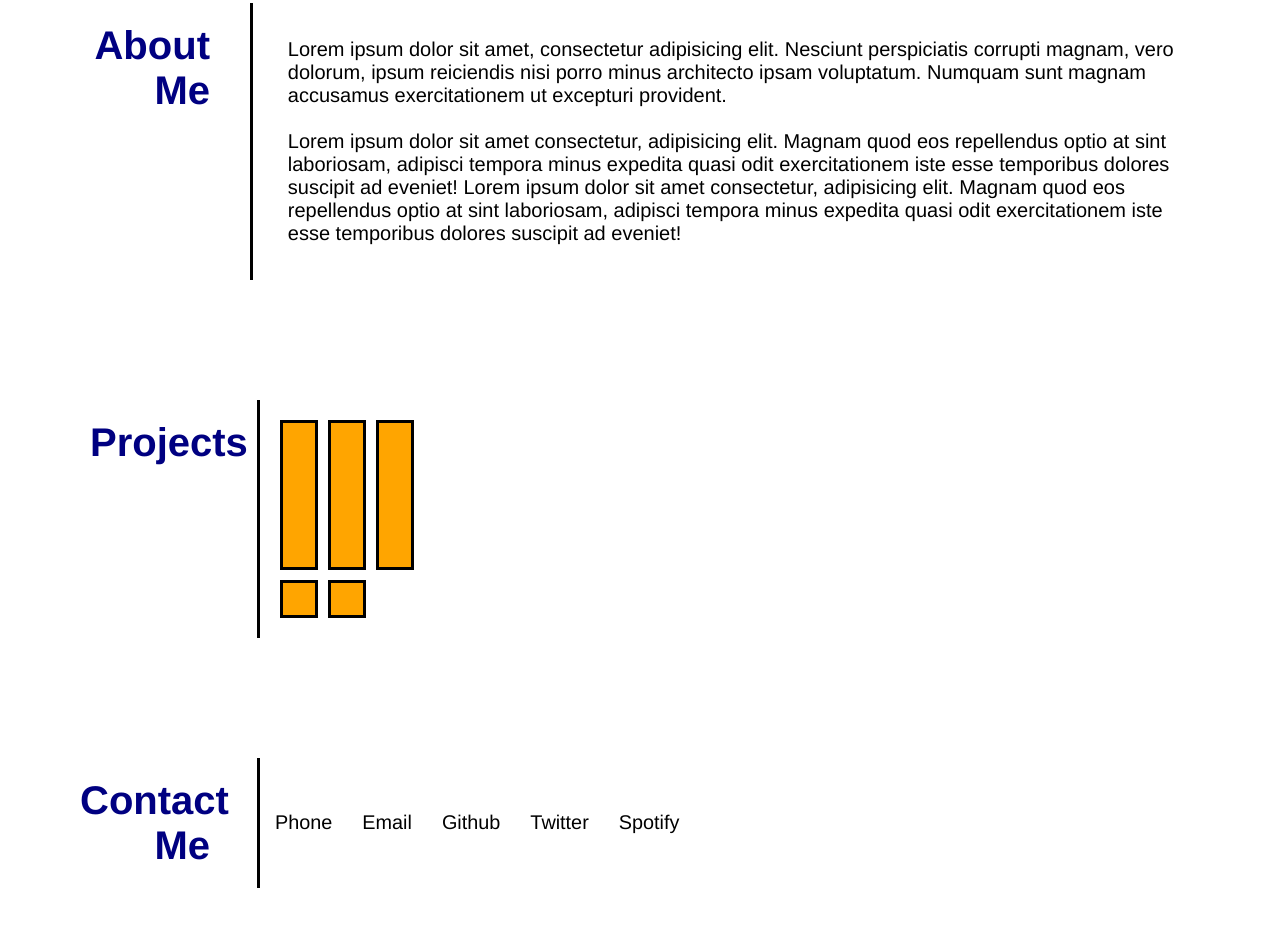
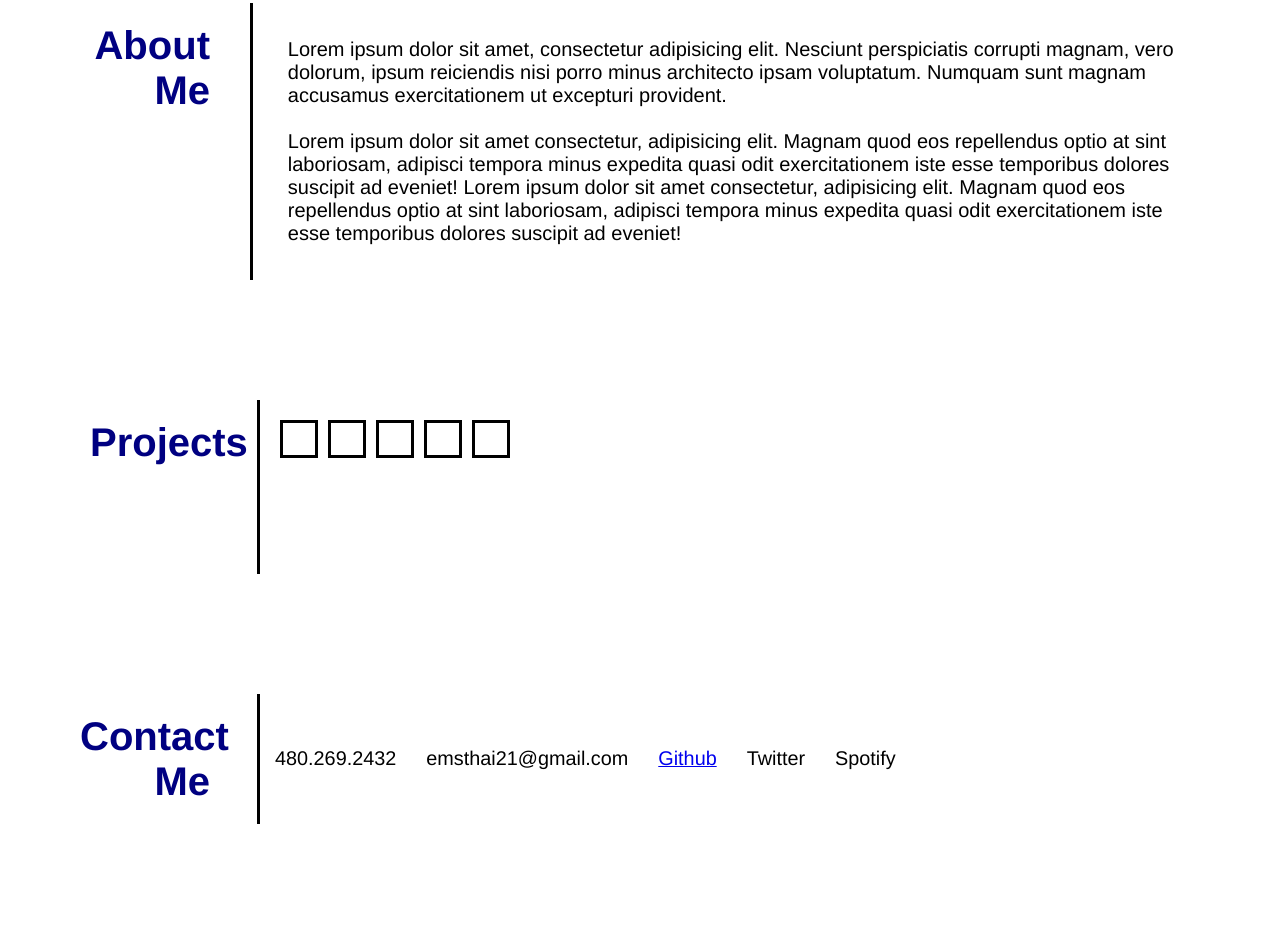
Before and after one commit to geneskit/developer-portfolio, a plain HTML site: page index.html in a window 1280 px wide. Shown: the part 1066-1992 px from the top of the page. After the commit the page ends 1950 px from the top, so only its background shows below. Drawn offline with Linux system fonts and the light colour scheme.

Commit message:
added contact info

```diff
--- a/assets/css/style.css
+++ b/assets/css/style.css
@@ -135,16 +135,20 @@ section {
 
 .grid-container {
     display: grid;
+    padding: 20px;
     margin: 0 auto;
-    grid-template-columns: repeat(3, 1fr);
-    grid-template-rows: minmax(150px, auto);
+    grid-template-columns: repeat(5, 1fr);
+    grid-template-rows: repeat(3, 1fr);
     grid-gap: 10px;
-    padding: 20px;
+    grid-auto-flow: dense;
+
 }
 
 .portfolio-grid-item {
-    background-color: orange;
+    display: flex;
     border: solid;
+    justify-content: center;
+    align-items: center;
     padding: 1em;
     color: black;
 }
--- a/index.html
+++ b/index.html
@@ -93,9 +93,9 @@
                 <h2 class="section-title section-border">Contact Me</h2>
             </div>
             <ul>
-                <li>Phone</li>
-                <li>Email</li>
-                <li>Github</li>
+                <li>480.269.2432</li>
+                <li>emsthai21@gmail.com</li>
+                <li><a href="https://github.com/geneskit">Github</a></li>
                 <li>Twitter</li>
                 <li>Spotify</li>
             </ul>
```
